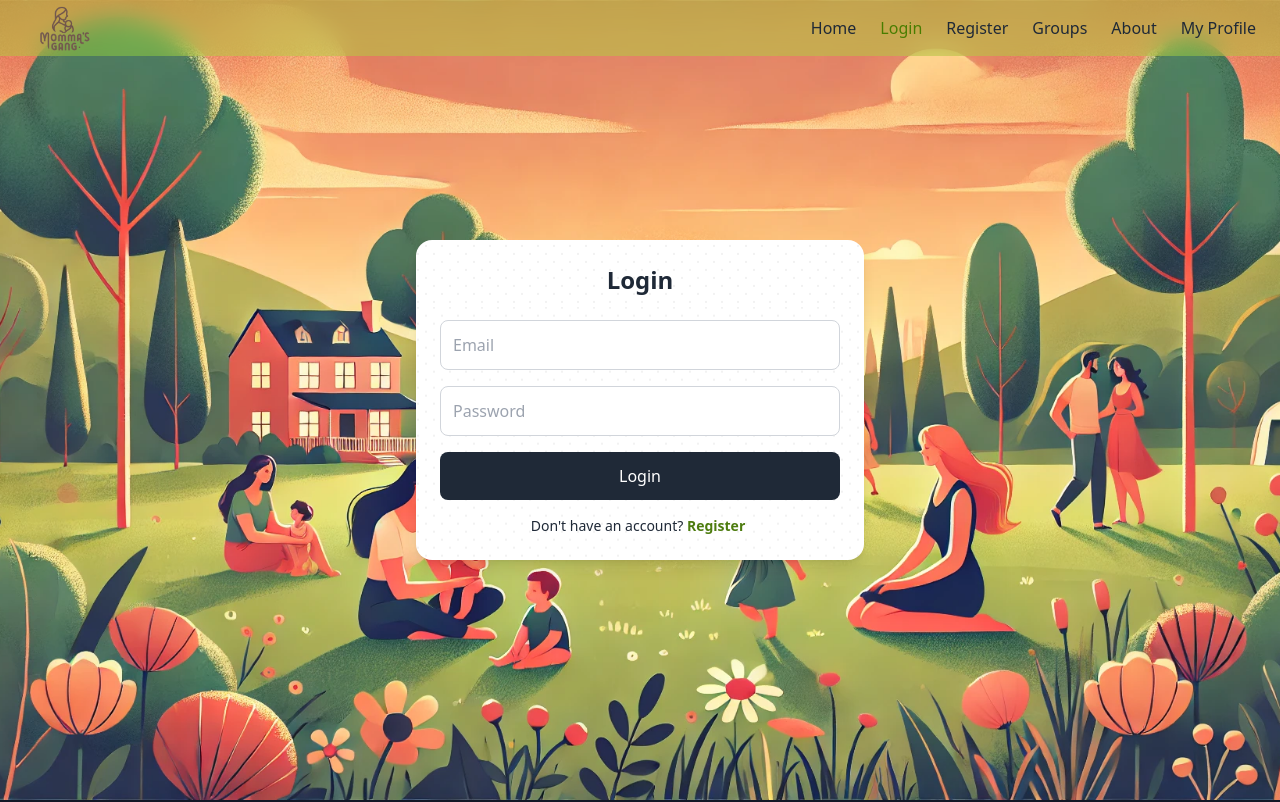
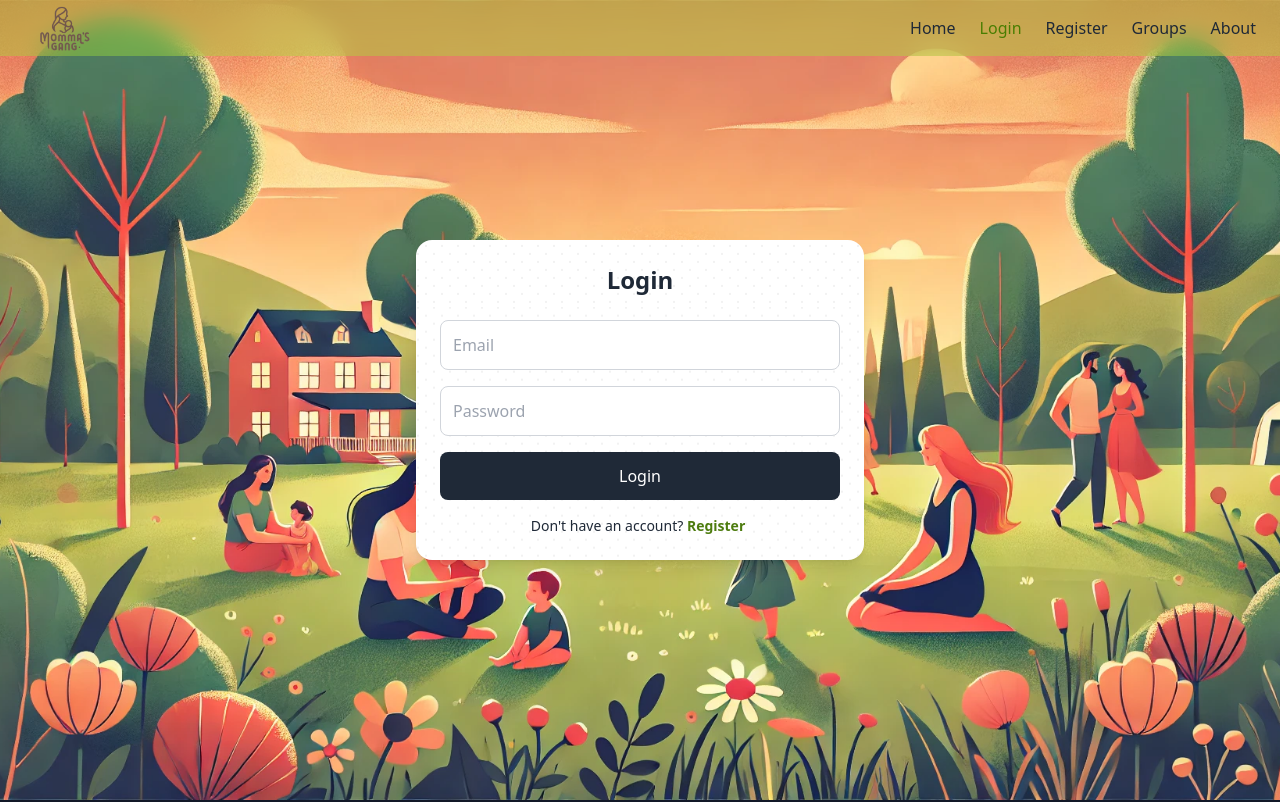
Before and after one commit to dako-23/React-JS, a React (Vite) app: page /users/login in a window 1280 px wide. Shown: the top 802 px of the page. Built offline with nearby package versions, Linux system fonts and the light colour scheme.

Commit message:
Add route guard

```diff
--- a/src/components/Navbar.jsx
+++ b/src/components/Navbar.jsx
@@ -1,19 +1,22 @@
-import React, { useState } from "react";
+import React, { useContext, useState } from "react";
 import { motion } from "framer-motion";
 import { Link, NavLink } from "react-router-dom";
 import { AiOutlineClose, AiOutlineMenu } from "react-icons/ai";
+import { UserContext } from "../contexts/UserContext";
+
 
 const navigation = [
-    { name: 'Home', path: '/' },
-    { name: 'Login', path: '/users/login' },
-    { name: 'Register', path: '/users/register' },
-    { name: 'Groups', path: '/groups' },
-    { name: 'About', path: '/about' },
-    { name: 'My Profile', path: '/my-profile' },
+    { name: 'Home', path: '/', visibleFor: 'all' },
+    { name: 'Login', path: '/users/login', visibleFor: 'guest' },
+    { name: 'Register', path: '/users/register', visibleFor: 'guest' },
+    { name: 'Groups', path: '/groups', visibleFor: 'all' },
+    { name: 'About', path: '/about', visibleFor: 'all' },
+    { name: 'My Profile', path: '/my-profile', visibleFor: 'auth' },
 
 ]
 
 export default function Navbar() {
+    const { isAuth } = useContext(UserContext)
     const [isMobileMenuOpen, setIsMobileMenuOpen] = useState(false);
 
     const textVariants = {
@@ -66,7 +69,13 @@ export default function Navbar() {
                     ? "flex flex-col absolute top-16 right-0 w-full bg-lime-200 bg-opacity-40 backdrop-blur-md px-4 py-6 z-10"
                     : "hidden"
                     }`}>
-                {navigation.map(nav => (
+                {navigation
+                    .filter(nav =>
+                        nav.visibleFor === 'all' ||
+                        nav.visibleFor === 'auth' && isAuth ||
+                        nav.visibleFor === 'guest' && !isAuth
+                    )
+                    .map(nav => (
                         <li key={nav.name} className="hover:text-lime-700 py-2 md:py-0">
                             <NavLink
                                 onClick={() => setIsMobileMenuOpen(false)}
--- /dev/null
+++ b/src/components/guards/AuthGuard.jsx
@@ -0,0 +1,23 @@
+import { useContext, useEffect } from "react";
+import { UserContext } from "../../contexts/UserContext";
+import { Navigate, Outlet } from "react-router-dom";
+import { useToast } from "../../hooks/useToast";
+
+
+
+export default function AuthGuard() {
+
+    const { isAuth } = useContext(UserContext)
+    const toast = useToast()
+
+    useEffect(() => {
+        if (!isAuth) toast.error('You need to be logged in');
+    }, [isAuth]);
+
+    if (!isAuth) {
+        return <Navigate to='users/login' />
+
+    }
+
+    return <Outlet />
+}
```
Lines whose indentation alone changed are shown as unchanged.
